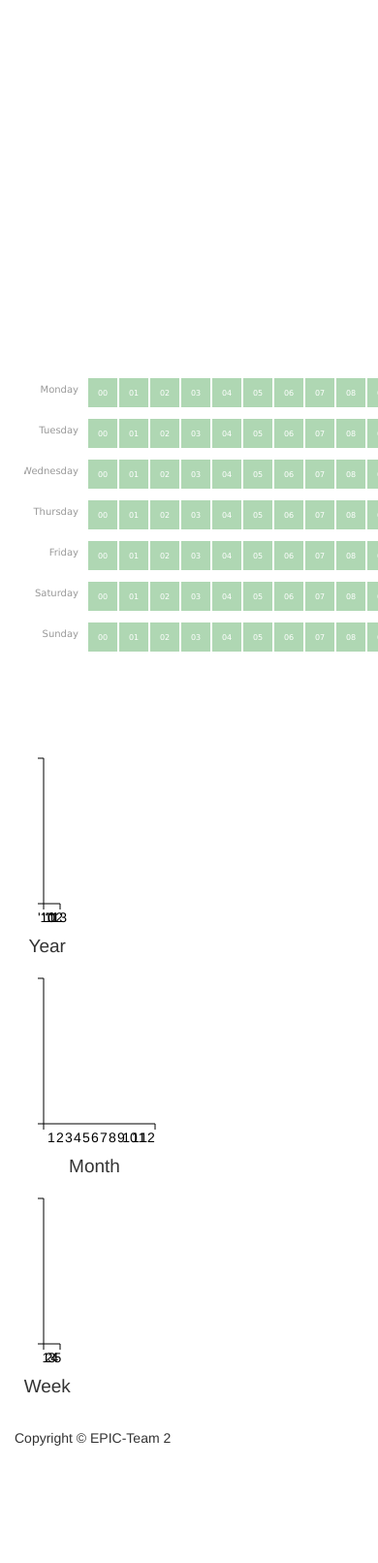
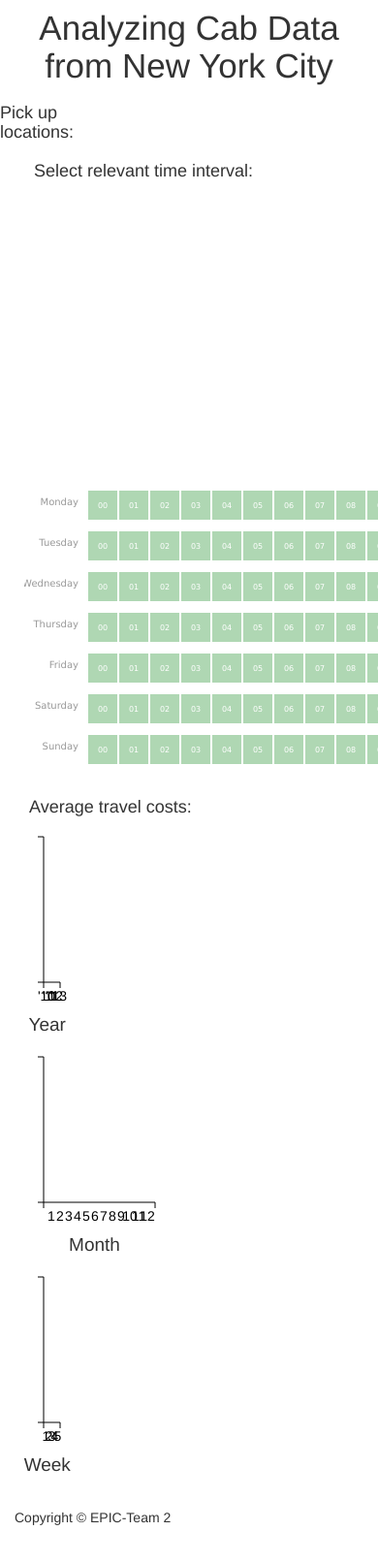
Before and after one commit to fapaul/EPIC-ness, a Flask app: page / in a window 390 px wide; the page is wider, and only the part inside the window is pictured. Shown: that part at 97% size. Before the commit the page ends 1491 px from the top of that part, so only its background shows below. Run offline with Flask 2, Linux system fonts and the light colour scheme; some libraries are stand-ins or nearby versions.

Commit message:
- Relayout frontend - Try to replace items in legend with rides (TODO: Fix) - change bar chart color

```diff
--- a/flask_app/static/scripts/calMap.js
+++ b/flask_app/static/scripts/calMap.js
@@ -30,6 +30,10 @@ function displayCalmap(){
 		afterLoad: function() {
 			// Get all calmap cells with coordinates and date
 			storeCalmapCells()
+
+			// TODO: Fix legend tooltips (replace item with rides)
+			// 3.select(".graph-legend").selectAll("rect").selectAll("title").forEach(function(title,i){console.log(d3.select(title).html())})
+			// Warum undefined?
 
 			// Implement drawing a selection area
 			d3.select('svg.cal-heatmap-container').append('svg:rect')
--- a/flask_app/static/scripts/displayChart.js
+++ b/flask_app/static/scripts/displayChart.js
@@ -85,7 +85,6 @@ function displayBarChart(chartData, divName) {
 		.attr('width', x.rangeBand())
 		.attr('y', function(d) { return y(d[value])})
 		.attr('height', function(d) { return height - y(d[value]) }) // 50 px distance to top border
-		.attr("fill", "#88F") // fill with specific color
 		.on("click", function(d) {
 			// TODO: Visualize locking (loading gif, gray layer, bottom note, etc.)
 			// TODO: Export this function to barcharts.js
--- a/flask_app/static/styles/small-business.css
+++ b/flask_app/static/styles/small-business.css
@@ -1,10 +1,14 @@
 /* Custom css settings */
 
+@media (min-width: 1200px) {
+	.container {
+	    width: 1240px;
+	}
+}
 
 /* Heatmap */
 
 #cal-heatmap {
-	padding-top: 20px;
 	padding-left: 10px;
 }
 
@@ -57,7 +61,7 @@ rect.selection {
 
 rect.mouseListener {
 	width: 832px;
-	height: 302px;
+	height: 282px;
 	fill: none; /* TODO Test with transparent */
 	pointer-events: all;
 	cursor: pointer;
@@ -69,8 +73,13 @@ rect.mouseListener {
 	stroke-width: 1;
 }
 
+.yearBar, .monthBar, .weekBar {
+	fill: #8B8;
+  cursor: pointer
+}
+
 .highlight {
-	fill: #3A3AAB
+	fill: #383
 }
 
 .d3-tip {
@@ -111,10 +120,6 @@ rect.mouseListener {
  * For details, see http://www.apache.org/licenses/LICENSE-2.0.
  */
 
-body {
-    padding-top: 70px; /* Required padding for .navbar-fixed-top. Change if height of navigation changes. */
-}
-
 .navbar-fixed-top .nav {
     padding: 15px 0;
 }
@@ -125,11 +130,13 @@ body {
 
 footer {
     padding: 30px 0;
+		padding-bottom: 3px;
 }
 
-@media(min-width:768px) {
+@media (min-width:768px) {
     body {
-        padding-top: 40px; /* Required padding for .navbar-fixed-top. Change if height of navigation changes. */
+        padding-top: 10px; /* Required padding for .navbar-fixed-top. Change if height of navigation changes. */
+				font-family: "Calibri Light";
     }
 
     .navbar-fixed-top .navbar-brand {
--- a/flask_app/templates/frontend.html
+++ b/flask_app/templates/frontend.html
@@ -32,9 +32,19 @@
 <body>
     <!-- Page Content -->
     <div class="container">
-
+        <center>
+          <h2 style="font-size: 35px; margin-top: 10px;">Analyzing Cab Data from New York City</h2>
+        </center>
         <!-- Heading Row -->
         <div class="row">
+          <div class="col-md-6" style="width: 30%;">
+            <h4 style="margin-left: -15px; display: inline-block;">Pick up locations:</h4>
+          </div>
+          <div class="col-md-6">
+            <h4 style="margin-left: 20px; display: inline-block">Select relevant time interval:</h4>
+          </div>
+        </div>
+        <div class="row" style="padding-top: 10px">
           <div class="col-md-6" id="map-canvas">
 				    <!-- Heatmap (Ajay) -->
           </div>
@@ -47,9 +57,9 @@
           <!-- /.col-md-6 -->
         </div>
         <!-- /.row -->
-		<br/>
+		    <h4 style="margin-left: 15px; margin-bottom: 0px; margin-top: 15px;">Average travel costs:</h4>
         <!-- Content Row -->
-        <div class="row" style="margin-top: 50px">
+        <div class="row">
 			    <!-- Selectable Balkendiagramm zu Jahr, Monat & Woche (Thomas) -->
           <div id="barchart-1-container" class="col-md-4">
     				<div id="barchart-1">
```
Lines whose indentation alone changed are shown as unchanged.
